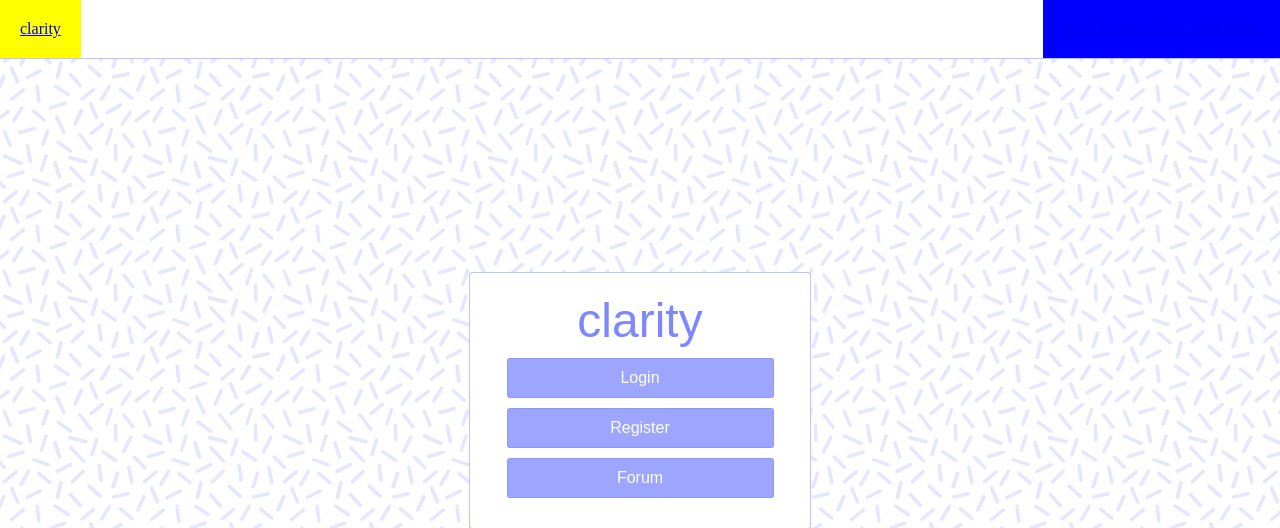
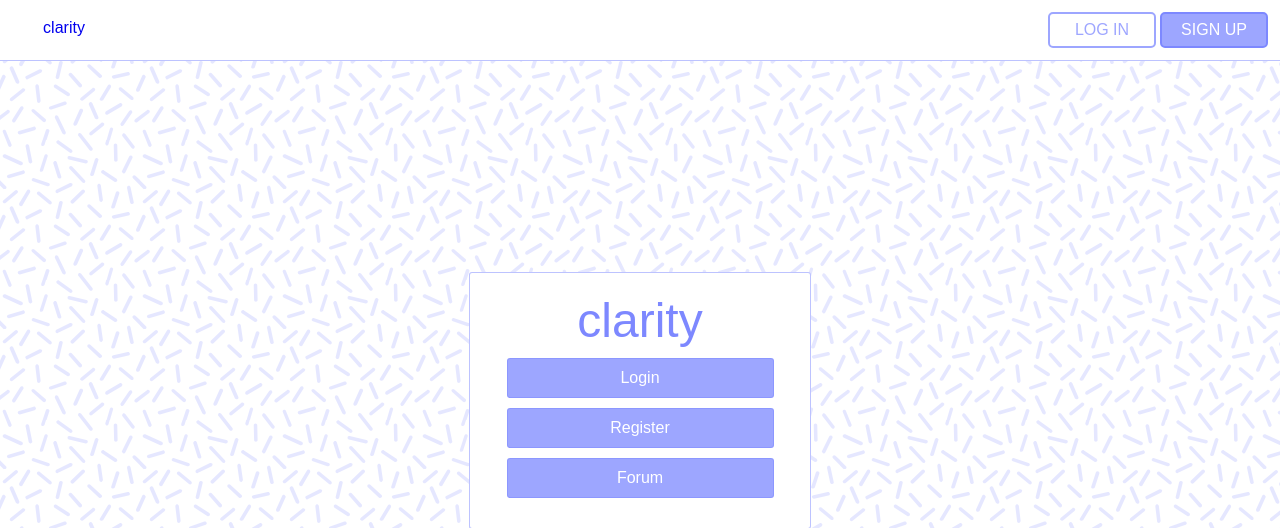
Before and after one commit to timothyong/cs411final, a Flask app: page / in a window 1280 px wide. Shown: the top 528 px of the page. Run offline with Flask 2, Linux system fonts and the light colour scheme.

Commit message:
navbar progress

```diff
--- a/static/css/index.css
+++ b/static/css/index.css
@@ -23,17 +23,44 @@ body {
 .navbar-left {
   float: left;
   display: inline-block;
-  background: yellow;
-  padding: 20px;
+/*  background: yellow;*/
+  padding: 10px;
 }
 
 .navbar-right {
-  padding: 20px;
+  padding: 12px;
   float: right;
   display: inline-block;
-  background: blue;
+/*  background: blue;*/
 }
 
+.navbar a {
+  text-align: center;
+  text-decoration: none;
+  font-family: 'Varela Round', sans-serif;
+  border-radius: 5px;
+  border: 2px solid white;
+  padding: 7px;
+  display: inline-block;
+  min-width: 90px !important;
+}
+
+.navbar a:hover {
+  cursor: pointer;
+}
+
+.navbar #login {
+  color: rgba(125, 136, 255, 0.75);
+  border: 2px solid rgba(125, 136, 255, 0.75);
+}
+
+.navbar #register {
+  color: white;
+  background: rgba(125, 136, 255, 0.75);
+  border: 2px solid rgba(125, 136, 255, 1);
+}
+
+/* MODAL SHIET */
 .modal-container {
   height: 100%;
   padding: 0;
--- a/templates/header.html
+++ b/templates/header.html
@@ -7,7 +7,7 @@
   <div class="navbar-left">
     <div class="navbar-logo">
       <span class="logo">
-        <a href="{{ url_for('index', redirectTo='index') }}">clarity</a>
+        <a href="{{ url_for('forum', redirectTo='index') }}">clarity</a>
       </span>
     </div> <!-- navbar-logo -->
   </div> <!-- navbar-left -->
@@ -16,13 +16,14 @@
     <div class="container">
       {% if username %}
       <a href="{{ url_for('settings') }}">{{ username }}</a>
+      <a href="{{ url_for('logout') }}">Log out</a>
       {% else %}
-      <a href='#'>penis</a>
+      <a id="login" href="{{ url_for('login', redirectTo='index') }}">LOG IN</a>
+      <a id="register" href="{{ url_for('register', redirectTo='index') }}">SIGN UP</a>
       {% endif %}
-      <a href="{{ url_for('forum') }}">Forum</a>
-      <a href="{{ url_for('logout') }}">Logoutasdfasdfsa</a>
+      <!-- <a href="{{ url_for('forum') }}">Forum</a> -->
+
     </div>
   </div> <!-- navbar-right -->
 
-
 </div>
```
Also changed, not shown: TODO.md (+1 -0 lines).
